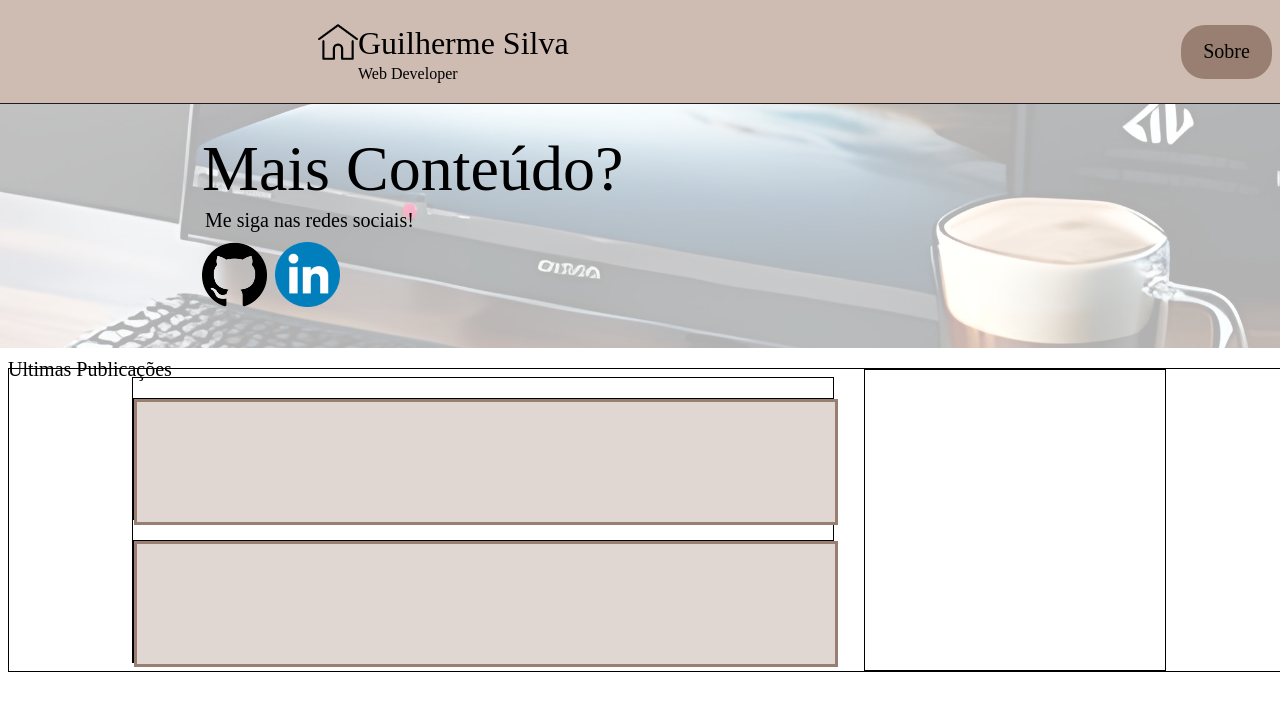
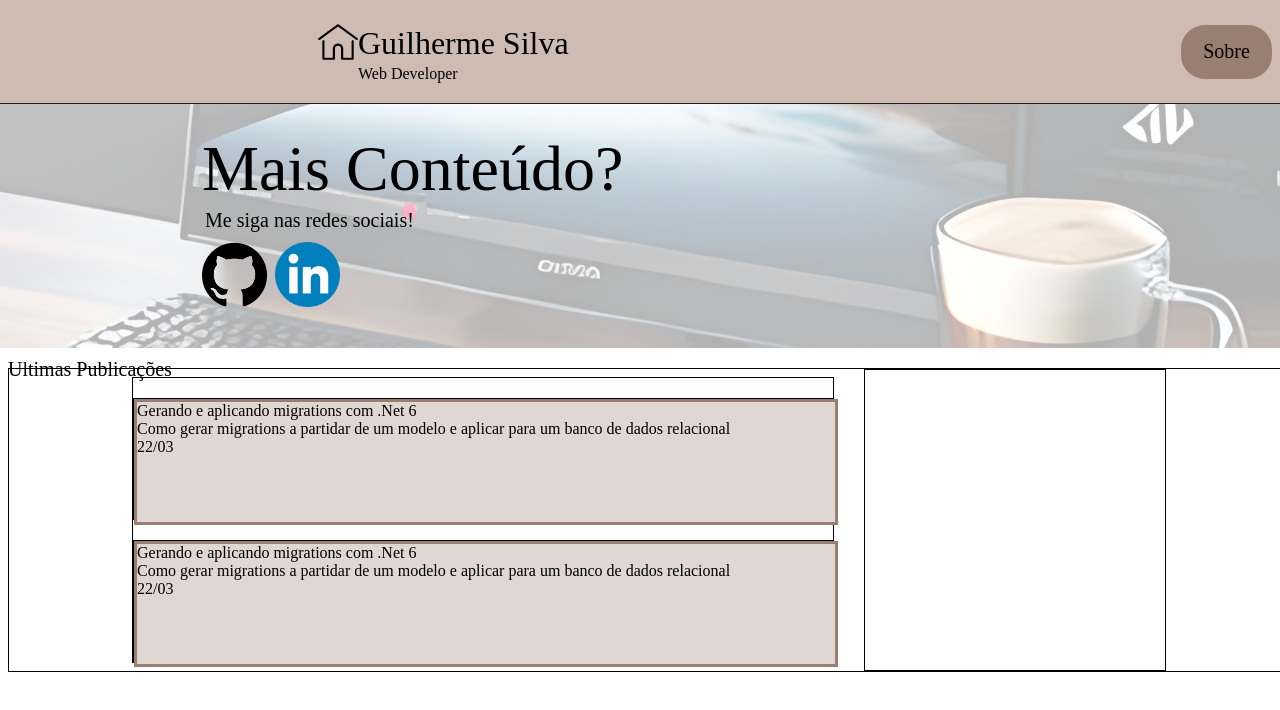
Before and after one commit to DevGuilhermeSv/Portfolio, an Angular app: page / in a window 1280 px wide. Shown: the top 710 px of the page. Built offline with nearby package versions, Linux system fonts and the light colour scheme.

Commit message:
showing element information

```diff
--- a/src/app/app.component.html
+++ b/src/app/app.component.html
@@ -5,10 +5,9 @@
   <div id="body">
     <div id="list" >
       <div class="element" *ngFor="let art of articles">
-      <app-element-list>
-        [article] = art
-      </app-element-list>
-    </div>
+        <app-element-list [article]="art">
+        </app-element-list>
+      </div>
 
     </div>
    <div id="topics">
--- a/src/app/app.component.ts
+++ b/src/app/app.component.ts
@@ -1,6 +1,6 @@
 import { Component } from '@angular/core';
 import { HeaderComponent } from './header/header.component';
-import { art } from './articles';
+import { Articles } from './articles';
 @Component({
   selector: 'app-root',
   templateUrl: './app.component.html',
@@ -8,5 +8,18 @@ import { art } from './articles';
 })
 export class AppComponent {
   title = 'portfolioAngular';
-  articles = art;
+  articles: Articles[] = [
+    {
+        id: 1,
+        title:"Gerando e aplicando migrations com .Net 6",
+        data: "22/03",
+        description:"Como gerar migrations a partidar de um modelo e aplicar para um banco de dados relacional"
+    },
+    {
+        id: 2,
+        title:"Gerando e aplicando migrations com .Net 6",
+        data: "22/03",
+        description:"Como gerar migrations a partidar de um modelo e aplicar para um banco de dados relacional"
+    }
+];
 }
--- a/src/app/articles.ts
+++ b/src/app/articles.ts
@@ -1,22 +1,7 @@
 export interface Articles
 {
     id: number;
-    Title: string;
+    title: string;
     description: string;
     data: string;
 }
-
-export const art : Articles[] = [
-    {
-        id: 1,
-        Title:"Gerando e aplicando migrations com .Net 6",
-        data: "22/03",
-        description:"Como gerar migrations a partidar de um modelo e aplicar para um banco de dados relacional"
-    },
-    {
-        id: 2,
-        Title:"Gerando e aplicando migrations com .Net 6",
-        data: "22/03",
-        description:"Como gerar migrations a partidar de um modelo e aplicar para um banco de dados relacional"
-    }
-];
--- a/src/app/element-list/element-list.component.html
+++ b/src/app/element-list/element-list.component.html
@@ -1 +1,6 @@
-<div id="element"></div>
+<div id="element">
+
+    <div id="title">{{article.title}}</div>
+    <div id="description" >{{article.description}}</div>
+    <div id="data">{{article.data}}</div>
+</div>
```
